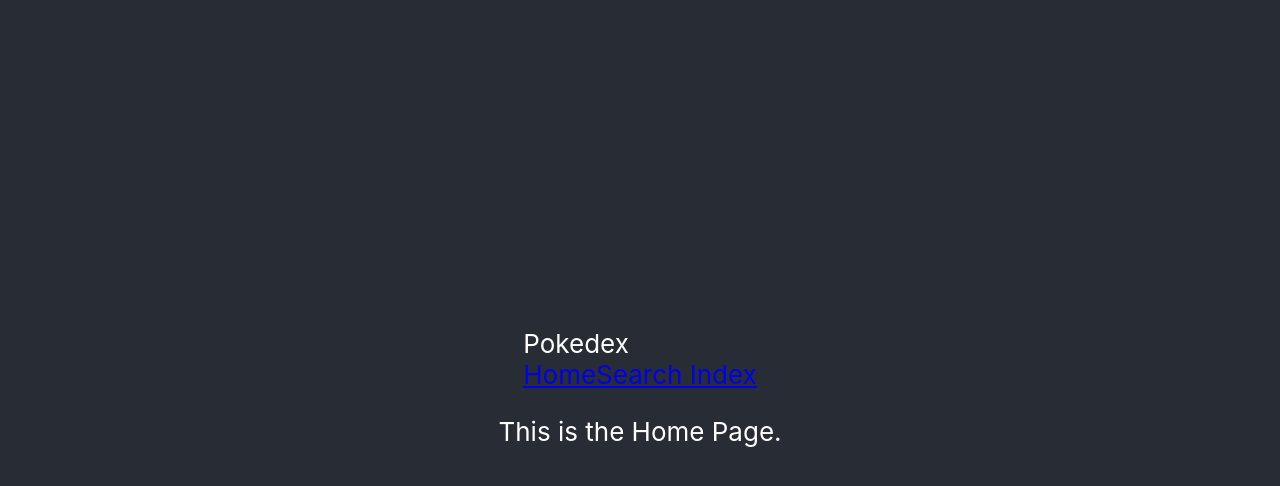
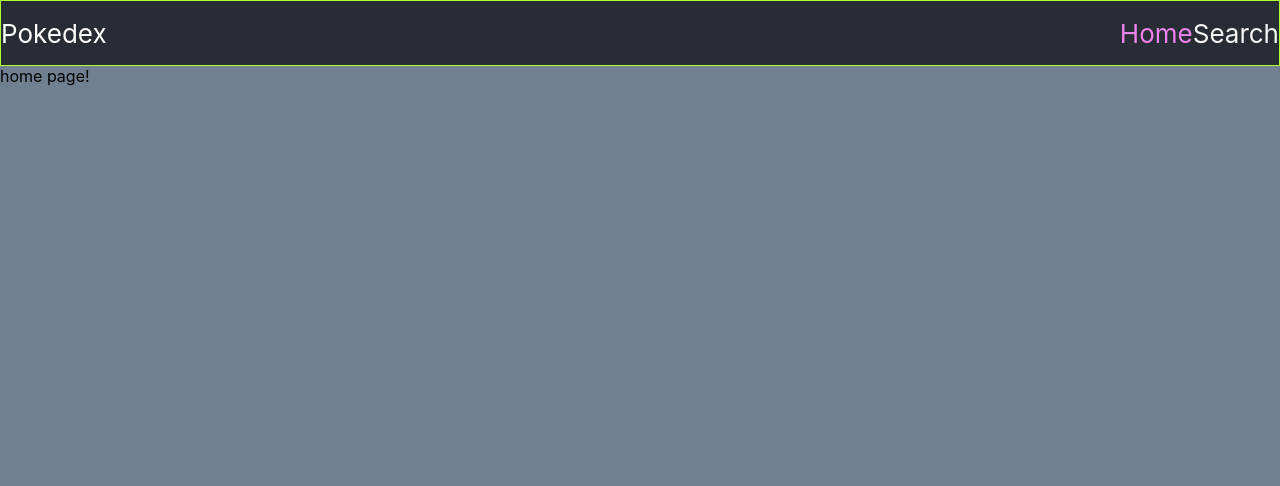
Before and after one commit to simpson-sean/f2-lab04-pokedex, a React (Create React App) app: page / in a window 1280 px wide. Shown: the top 486 px of the page. Built offline with nearby package versions, Linux system fonts and the light colour scheme.

Commit message:
Working: NavLinks, Router, some CSS

```diff
--- a/src/App.css
+++ b/src/App.css
@@ -1,57 +1,48 @@
 @import url('https://fonts.googleapis.com/css2?family=Bangers&family=Nanum+Pen+Script&display=swap');
 
+body {
+  background-color:slategray;
 
+}
 
 .App {
   text-align: center;
   justify-items: center;
-}
 
-.App-logo {
-  height: 40vmin;
-  pointer-events: none;
-}
-
-@media (prefers-reduced-motion: no-preference) {
-  .App-logo {
-    animation: App-logo-spin infinite 20s linear;
-  }
-}
-
-.App-header {
-  background-color: #282c34;
-  min-height: 100vh;
-  display: flex;
-  flex-direction: column;
-  align-items: center;
-  justify-content: center;
-  font-size: calc(10px + 2vmin);
-  color: white;
 }
 
 .App-link {
   color: #61dafb;
 }
 
-@keyframes App-logo-spin {
-  from {
-    transform: rotate(0deg);
-  }
-  to {
-    transform: rotate(360deg);
-  }
+.poke-controls {
+  display: flex;
+  flex-direction: row;
 }
 
 .poke-card {
-  display: flex;
-  flex-direction: column;
+  width: 50%;
+  display: inline-flex;
   flex-wrap: wrap;
+  gap: 20px;
   font-family: 'Bangers', cursive  ;
-  font-size: 20px;
+  font-size: 15px;
   background-color: #61dafb;
   color:yellow;
   padding: 10px;
   border-radius: 5px 50px 5px 50px;
 
+}
+
+.poke-grid {
+  display: flex;
+  flex-direction: row;
+  flex-wrap: wrap;
+  justify-content: space-evenly;
 
 }
+
+.active {
+  color: #61dafb;
+
+}
--- a/src/App.js
+++ b/src/App.js
@@ -1,13 +1,12 @@
 import React, { Component } from 'react';
-import { BrowserRouter, Switch, Route } from 'react-router-dom';
+import { BrowserRouter, Switch, Route, } from 'react-router-dom';
 import './App.css';
 
 import Header from './Header.js';
 import Home from './Home.js';
 import PokeList from './PokeList';
 import PokeDetail from './PokemonDetail.js';
-//import PokeList from './PokeList.js';
-//import PokeSearch from './PokeSearch.js';
+
 
 
 
@@ -22,7 +21,7 @@ export default class App extends Component {
             <Switch>
               <Route path="/"  exact component={Home} />
               <Route path="/pokemon" exact component={PokeList} />
-              <Route path="/pokemon/:pokeId" component={PokeDetail} />
+              <Route path="/pokemon/:id" component={PokeDetail} />
             </Switch>
           </div>
         </BrowserRouter>
--- /dev/null
+++ b/src/Header.css
@@ -0,0 +1,30 @@
+.header {
+    background-color: #282c34;
+    min-height: 8vh;
+    display: flex;
+    flex-direction: row;
+    align-items: center;
+    justify-content: space-between;
+    font-size: calc(10px + 2vmin);
+    color: white;
+    border: 1px greenyellow solid;
+
+
+  }
+
+.links {
+    display: flex;
+    flex-direction: column;
+    align-items: flex-end;
+
+}
+
+.nav-links {
+    color:whitesmoke;
+    text-decoration: none;
+
+}
+
+.nav-links.active {
+    color: violet;
+}
--- a/src/Header.js
+++ b/src/Header.js
@@ -1,22 +1,17 @@
 import React, { Component } from 'react';
 import { NavLink } from 'react-router-dom';
-
+import './Header.css';
 
 
 export default class Header extends Component {
     render() {
         return (
             <div className='header'>
-
-                <div className='title'>
-                    Pokedex
+                <div className='poke-header'>Pokedex</div>
+                <div className='header-links'>
+                    <NavLink className='nav-links' exact to="/">Home</NavLink>
+                    <NavLink className='nav-links' exact to="/pokemon">Search</NavLink>
                 </div>
-
-                <div className='links'>
-                    <NavLink to="/" exact className="nav-link">Home</NavLink>
-                    <NavLink to="/pokemon" exact className="nav-link">Search Index</NavLink>
-                </div>
-
             </div>
         )
     }
--- a/src/Home.js
+++ b/src/Home.js
@@ -1,14 +1,15 @@
 import React, { Component } from 'react';
+//import request from 'superagent';
+//import PokeList from './PokeList';
 
 
 
 export default class Home extends Component {
-// Welcome to the cool zone.
 
     render() {
         return (
             <div>
-                <p>This is the Home Page.</p>
+                home page!
             </div>
         )
     }
--- a/src/PokeItem.js
+++ b/src/PokeItem.js
@@ -7,8 +7,8 @@ export default class PokeItem extends Component {
     render() {
         return (
             <div>
-                <div className='poke-list'>
-                    <section className='poke-card'>
+
+                    <div className='poke-card'>
                         <img src={this.props.pokemon.url_image} alt='pokemonImage' width='100px' height='100px' />
                         <p className='poke-name'>
                             Name: {this.props.pokemon.pokemon}<br></br>
@@ -17,8 +17,8 @@ export default class PokeItem extends Component {
                             Speed: {this.props.pokemon.speed}<br></br>
                             Weight: {this.props.pokemon.weight}<br></br>
                          </p>
-                    </section>
-                </div>
+                    </div>
+
             </div>
         )
     }
--- a/src/PokeList.js
+++ b/src/PokeList.js
@@ -1,6 +1,5 @@
 import React, { Component } from 'react'
 import request from 'superagent';
-
 import PokeSearch from './PokeSearch.js';
 import PokeItem from './PokeItem.js';
 
@@ -54,7 +53,6 @@ state = {
     render() {
 
         return (
-            <div>
                 <div>
                     <PokeSearch name="Search" handleChange={this.handleChange} handleClick={this.handleClick} search={this.handleSearch} />
 
@@ -64,14 +62,14 @@ state = {
                             <option value='desc'>Sort Descending</option>
 
                         </select>
-
+                    <section className='poke-grid'>
                     {this.state.pokemon.map(pokemon => {
                         return   <PokeItem pokemon={pokemon} key={pokemon.id} />
 
                         })
                     }
+                    </section>
                 </div>
-            </div>
         )
     }
 }
--- a/src/PokemonDetail.js
+++ b/src/PokemonDetail.js
@@ -4,7 +4,7 @@ export default class PokemonDetail extends Component {
     render() {
         return (
             <div>
-                This is the Pokemon Details page.
+                Pokemon Details page.
             </div>
         )
     }
```
